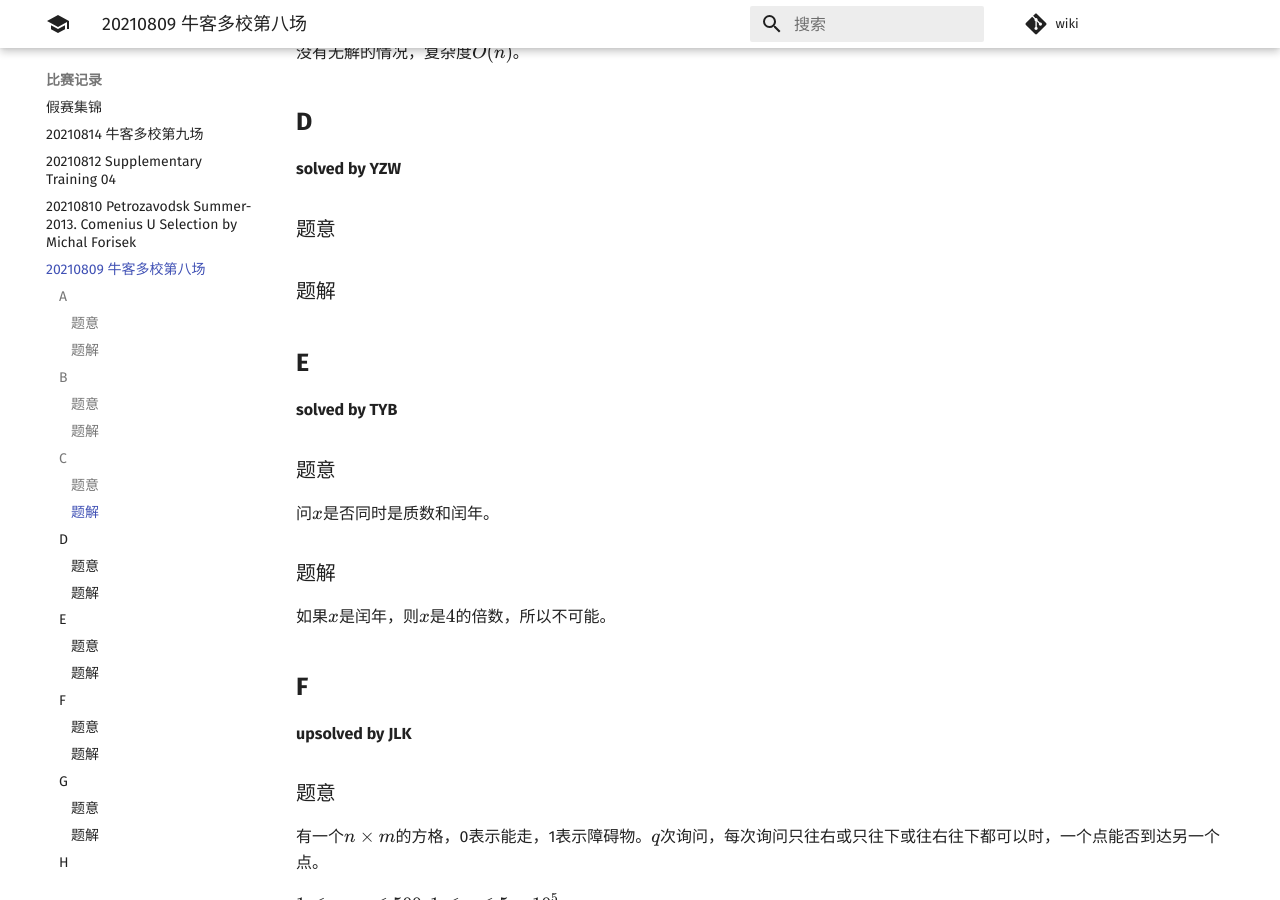
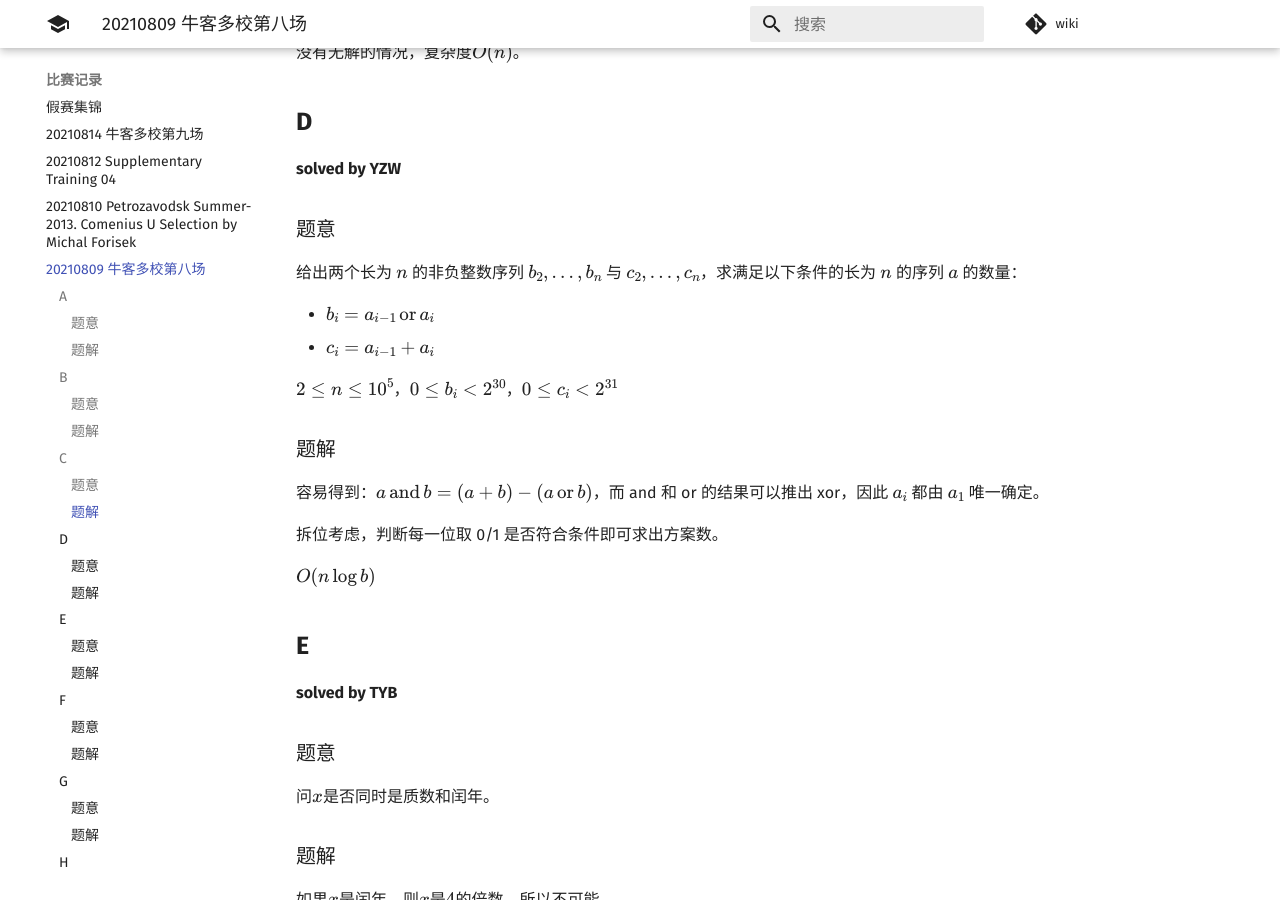
Before and after one commit to PoorMath/PoorMath.github.io, an MkDocs documentation site: the page built from docs/contest/20210809 牛客多校第八场.md, in a window 1280 px wide and 900 px high, scrolled down 2826 px. Built offline with MkDocs 1.6.1 and Material for MkDocs 9.7.7, drawn with Linux system fonts in a browser that asks for light colours; comment, search, counter and statistics services are not loaded; some of the changed text lies outside the part shown.

Commit message:
Update 20210809 牛客多校第八场.md

```diff
--- a/docs/contest/20210809 牛客多校第八场.md
+++ b/docs/contest/20210809 牛客多校第八场.md
@@ -106,11 +106,20 @@ $3 \le n \le 3\times 10^5,3 \le m \le 5\times 10^5,n\mod3=0$
 
 ### 题意
 
+给出两个长为 $n$ 的非负整数序列 $b_2,\dots,b_n$ 与 $c_2,\dots,c_n$，求满足以下条件的长为 $n$ 的序列 $a$ 的数量：
 
++ $b_i=a_{i-1}\,\text{or}\,a_i$
++ $c_i=a_{i-1}+a_i$
+
+$2\leq n\leq 10^5$，$0\leq b_i < 2^{30}$，$0\leq c_i < 2^{31}$
 
 ### 题解
 
+容易得到：$a\,\text{and}\,b=(a+b)-(a\,\text{or}\,b)$，而 and 和 or 的结果可以推出 xor，因此 $a_i$ 都由 $a_1$ 唯一确定。
 
+拆位考虑，判断每一位取 0/1 是否符合条件即可求出方案数。
+
+$O(n\log b)$
 
 ## **E**
 
@@ -222,11 +231,15 @@ $1 \le n \le 5\times 10^5$
 
 ### 题意
 
+平面被分为 $w\times d$ 的无限个区域，问一条长为 $\pi$ 的路径最多经过多少个区域。
 
+$0<w,d\leq 5$，保证 $w,d$ 最多八位有效数字。
 
 ### 题解
 
+注意到 $\forall p/q \in \Q, \exist \varepsilon >0:|\pi-p/q|>\varepsilon$，所以可以转化为在格点上行走的问题，经过的格点周围的四个区域纳入答案。
 
+不难发现只会走 $\min\{w,d\}$ 的边与 $\sqrt{w^2+d^2}$ 的边，并且以某种边为主时另一种边至多出现两次，答案不难计算，枚举方案取答案最大值即可。
 
 ## **记录**
 
```
